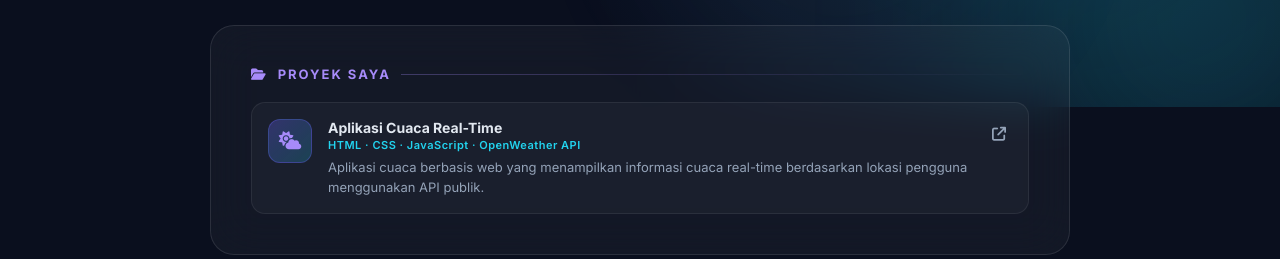
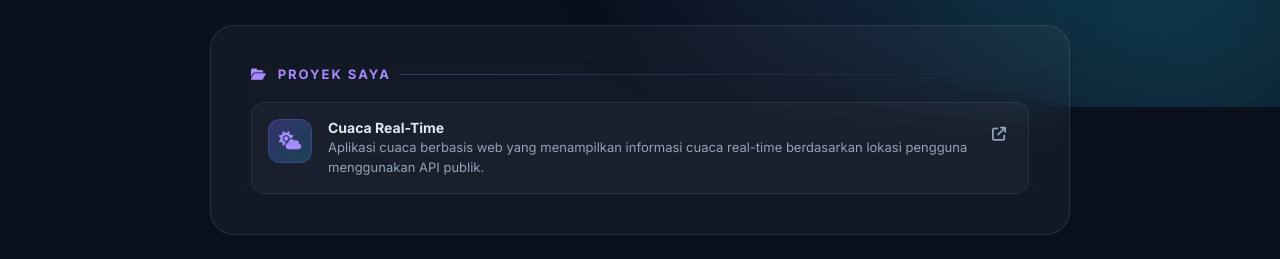
Before and after one commit to hafizmaulana22/hafiz-portofolio, a plain HTML site: page index.html in a window 1280 px wide. Shown: the part 693-952 px from the top of the page. Drawn offline with nearby package versions, Linux system fonts and the light colour scheme.

Commit message:
Update tampilan premium dan animasi

```diff
--- a/index.html
+++ b/index.html
@@ -161,8 +161,7 @@
                 <div class="portfolio-card">
                     <div class="portfolio-icon"><i class="fas fa-cloud-sun"></i></div>
                     <div class="portfolio-info">
-                        <div class="portfolio-title">Aplikasi Cuaca Real-Time</div>
-                        <div class="portfolio-stack">HTML · CSS · JavaScript · OpenWeather API</div>
+                        <div class="portfolio-title">Cuaca Real-Time</div>
                         <p class="portfolio-desc">Aplikasi cuaca berbasis web yang menampilkan informasi cuaca real-time
                             berdasarkan lokasi pengguna menggunakan API publik.</p>
                     </div>
```
